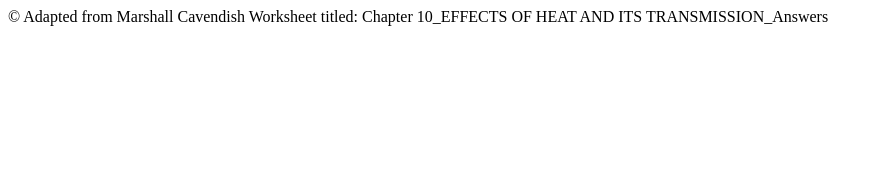
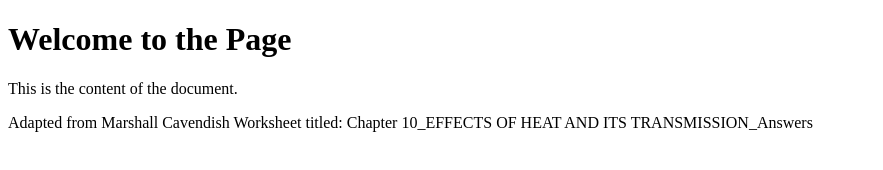
Before and after one commit to joshuafooct/c10structured, a plain HTML site: page index.html in a window 1280 px wide. Shown: the whole page, without its empty margins (0-883 px from the left). Drawn offline with Linux system fonts and the light colour scheme.

Commit message:
Update copyright footer in index.html

```diff
--- a/index.html
+++ b/index.html
@@ -6,8 +6,10 @@
     <title>Document</title>
 </head>
 <body>
+    <h1>Welcome to the Page</h1>
+    <p>This is the content of the document.</p>
     <footer>
-        &copy; Adapted from Marshall Cavendish Worksheet titled: Chapter 10_EFFECTS OF HEAT AND ITS TRANSMISSION_Answers
+        Adapted from Marshall Cavendish Worksheet titled: Chapter 10_EFFECTS OF HEAT AND ITS TRANSMISSION_Answers
     </footer>
 </body>
 </html>
```
